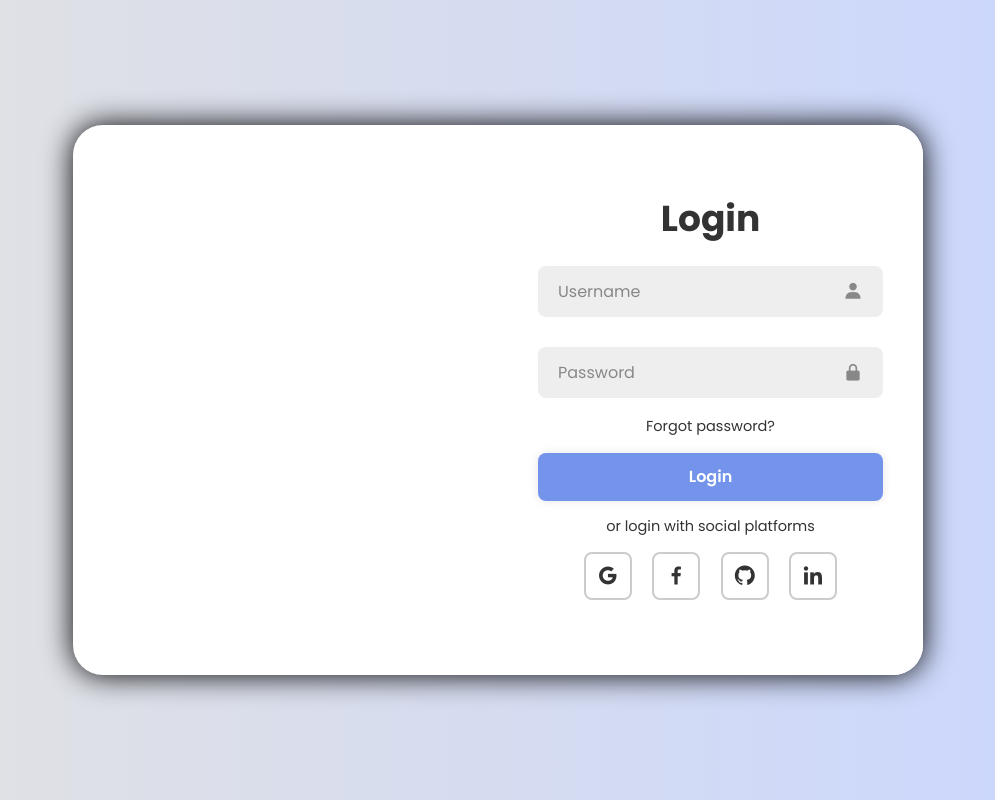
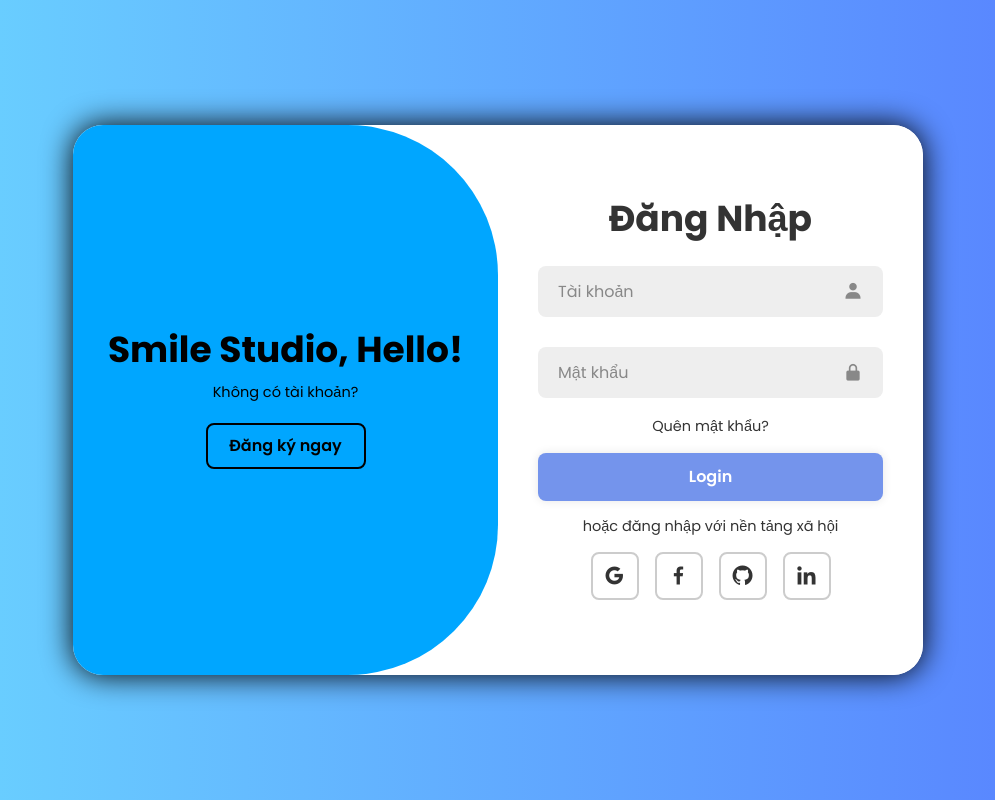
Before and after one commit to Dunglele/Login-Signup, a plain HTML site: page Login&Signup/index.html in a window 1280 px wide. Shown: the whole page, without its empty margins (142-1137 px from the left). Drawn offline with nearby package versions, Linux system fonts and the light colour scheme.

Commit message:
Add files via upload

```diff
--- a/Login&Signup/index.html
+++ b/Login&Signup/index.html
@@ -6,26 +6,27 @@
         <meta name="viewport" content="width=device-width">
         <link rel="stylesheet" href="style.css">
         <link href='https://unpkg.com/boxicons@2.1.4/css/boxicons.min.css' rel='stylesheet'>
-        <title>Login & Signup</title>
+        <title>Smile Studio</title>
+        <link rel="shortcut icon" href="https://smiley.com/cdn/shop/files/header.png?v=1680620707">
     </head>
     <body>
         <div class="container">
             <div class="form-box login">
                 <form action="">
-                    <h1>Login</h1>
+                    <h1>Đăng Nhập</h1>
                     <div class="input-box">
-                        <input type="text" placeholder="Username" required>
+                        <input type="text" placeholder="Tài khoản" required>
                         <i class='bx bxs-user'></i>
                     </div>
                     <div class="input-box">
-                        <input type="password" placeholder="Password" required>
+                        <input type="password" placeholder="Mật khẩu" required>
                         <i class='bx bxs-lock-alt' ></i>
                     </div>
                     <div class="forgot-link">
-                        <a href="#">Forgot password?</a>
+                        <a href="#">Quên mật khẩu?</a>
                     </div>
                     <button type="submit" class="btn">Login</button>
-                    <p>or login with social platforms</p>
+                    <p>hoặc đăng nhập với nền tảng xã hội</p>
                     <div class="social-icons">
                         <a href="#"><i class='bx bxl-google' ></i></a>
                         <a href="#"><i class='bx bxl-facebook' ></i></a>
@@ -36,9 +37,9 @@
             </div>
             <div class="form-box register">
                 <form action="">
-                    <h1>Registration</h1>
+                    <h1>Đăng ký</h1>
                     <div class="input-box">
-                        <input type="text" placeholder="Username" required>
+                        <input type="text" placeholder="Tài khoản" required>
                         <i class='bx bxs-user'></i>
                     </div>
                     <div class="input-box">
@@ -46,11 +47,11 @@
                         <i class='bx bxs-user'></i>
                     </div>
                     <div class="input-box">
-                        <input type="password" placeholder="Password" required>
+                        <input type="password" placeholder="Mật khẩu" required>
                         <i class='bx bxs-envelope' ></i>
                     </div>
-                    <button type="submit" class="btn">Register</button>
-                    <p>or register with social platforms</p>
+                    <button type="submit" class="btn">Đăng ký</button>
+                    <p>hoặc đăng ký bằng nền tảng xã hội</p>
                     <div class="social-icons">
                         <a href="#"><i class='bx bxl-google' ></i></a>
                         <a href="#"><i class='bx bxl-facebook' ></i></a>
@@ -59,7 +60,22 @@
                     </div>
                 </form>
             </div>
+
+            <div class="toggle-box">
+                <div class="toggle-panel toggle-left">
+                    <h1>Smile Studio, Hello!</h1>
+                    <p>Không có tài khoản?</p>
+                    <button class="btn register-btn">Đăng ký ngay</button>
+                </div>
+                <div class="toggle-panel toggle-right">
+                    <h1>Chào Mừng Trở Lại!</h1>
+                    <p>Đã có tài khoản?</p>
+                    <button class="btn login-btn">Đăng nhập</button>
+                </div>
+            </div>
         </div>
+
+        <script src="script.js"></script>
     </body>
 </html>
 <!--Youtube: https://www.youtube.com/watch?v=Z_AbWH-Vyl8&ab_channel=Codehal -->
--- /dev/null
+++ b/Login&Signup/script.js
@@ -0,0 +1,11 @@
+const container = document.querySelector('.container');
+const registerBtn = document.querySelector('.register-btn');
+const loginBtn = document.querySelector('.login-btn');
+
+registerBtn.addEventListener('click', () => {
+    container.classList.add('active');
+});
+
+loginBtn.addEventListener('click', () => {
+    container.classList.remove('active');
+});
--- a/Login&Signup/style.css
+++ b/Login&Signup/style.css
@@ -10,7 +10,7 @@ body{
     justify-content: center;
     align-items: center;
     min-height: 100vh;
-    background: linear-gradient(90deg, #e2e2e2, #c9d6ff);
+    background: linear-gradient(90deg, #6bd7ff, #577eff);
 }
 .container{
     /* vị trí của form login, 'đúng tuyệt đối' trong class*/
@@ -20,6 +20,10 @@ body{
     background: #fff;
     border-radius: 30px;
     box-shadow: 0 0 30px rgba(0, 0, 0, 2);
+    /* overflow la gi??? */
+    overflow: hidden;
+    /* tat ca cac le` cach 20px, tuong thich reponsive cac thiet bi*/
+    margin: 20px;
 }
 .form-box{
     /* vị trí của form login, 'đúng tuyệt đối' trong class*/
@@ -45,10 +49,18 @@ body{
     /* tự tìm hiểu*/
     padding: 40px;
     border-radius: 30px;
+    z-index: 1;
+    transition: .6s ease-in-out 1.2s, visibility 0s 1s;
+}
+.container.active .form-box{
+    right: 50%;
 }
 .form-box.register{
     /* form-box register là entity riêng biệt, ẩn content của nó đi*/
     visibility: hidden;
+}
+.container.active .form-box.register{
+    visibility: visible;
 }
 form{
     /* Tắt comment đi để thấy điều kỳ diệu */
@@ -110,6 +122,10 @@ form{
     font-size: 14.5px;
     margin: 15px 0;
 }
+.social-icons{
+    display: flex;
+    justify-content: center;
+}
 .social-icons a{
     display: inline-flex;
     padding: 10px;
@@ -120,3 +136,75 @@ form{
     text-decoration: none;
     margin: 0 8px;
 }
+.toggle-box{
+    position: absolute;
+    width: 100%;
+    height: 100%;
+}
+
+.toggle-box::before{
+    content:"";
+    position: absolute;
+    width: 300%;
+    left: -250%;
+    height: 100%;
+    background: rgb(0, 166, 255);
+    border-radius: 150px;
+    z-index: 2;
+    /* Tim hieu hieu ung chuyen canh*/
+    transition: 1.8s ease-in-out;
+}
+
+/* Sau khi su dung Js, tiep tuc css cho 2 class moi dc tao ra*/
+.container.active .toggle-box::before{
+    left: 50%;
+}
+
+.toggle-panel{
+    position: absolute;
+    width: 50%;
+    height: 100%;
+    color: black;
+    /*background: seagreen;*/
+    display: flex;
+    /* flex-direction la gi??? */
+    flex-direction: column;
+    justify-content: center;
+    align-items: center;
+    z-index: 2;
+    transition: .6s ease-in-out;
+}
+
+/* Logic quan trong */
+
+.toggle-panel.toggle-left{
+    left: 0;
+    transition-delay: 1.2s;
+}
+.container.active .toggle-panel.toggle-left{
+    left: -50%;
+    transition-delay: .6s;
+}
+
+.toggle-panel.toggle-right{
+    right: -50%;
+    transition-delay: .6s;
+}
+.container.active .toggle-panel.toggle-right{
+    right: 0;
+    transition-delay: 1.2s;
+}
+
+/* Logic cuc ky quan trong */
+
+.toggle-panel p{
+    margin-bottom: 20px;
+}
+.toggle-panel .btn{
+    width: 160px;
+    height: 46px;
+    background: transparent;
+    border: 2px solid black;
+    box-shadow: none;
+    color: black;
+}
```
